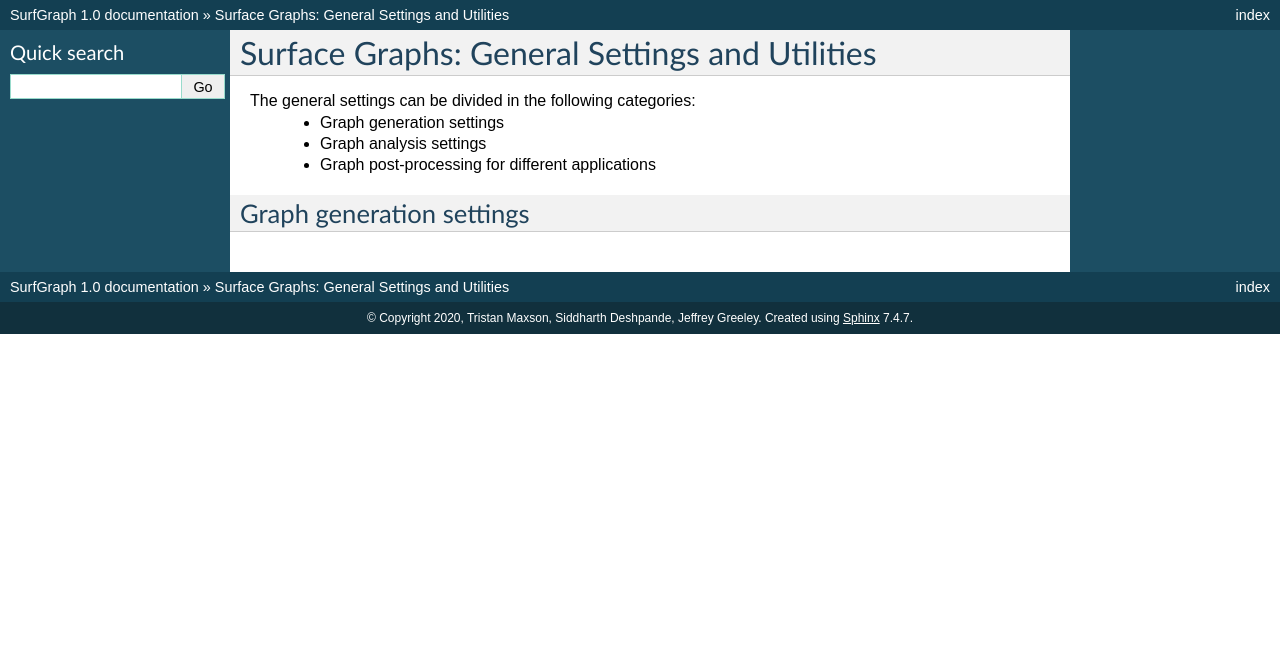
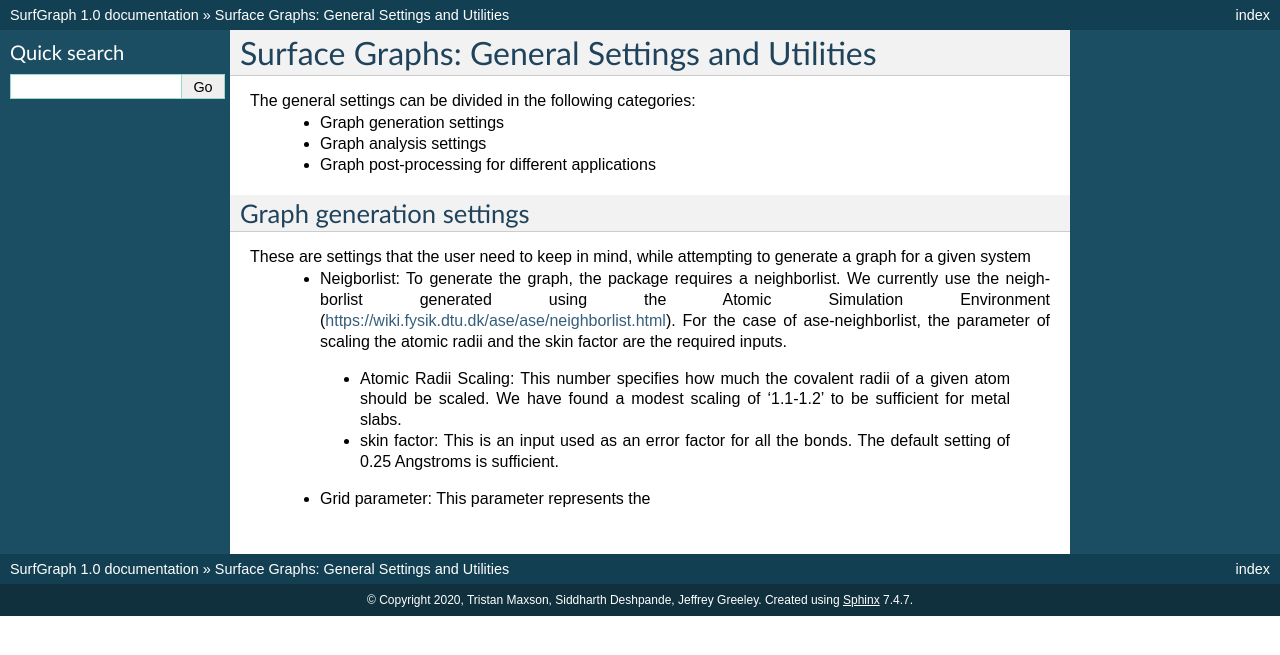
Before and after one commit to vsumaria/graph-theory-surfaces, a Sphinx documentation site: the page built from doc/source/Setting.rst, in a window 1280 px wide. Shown: the top 655 px of the page. Built offline with Sphinx 7.4.7, drawn with Linux system fonts in a browser that asks for light colours; formulas are drawn with MathJax 3; pages that are not in the unit, such as notebooks, are missing from menus.

Commit message:
Update doc/source/Setting.rst

```diff
--- a/doc/source/Setting.rst
+++ b/doc/source/Setting.rst
@@ -10,3 +10,8 @@ The general settings can be divided in the following categories:
 *************************
 Graph generation settings
 *************************
+These are settings that the user need to keep in mind, while attempting to generate a graph for a given system
+ * Neigborlist: To generate the graph, the package requires a neighborlist. We currently use the neighborlist generated using the Atomic Simulation Environment (https://wiki.fysik.dtu.dk/ase/ase/neighborlist.html). For the case of ase-neighborlist, the parameter of scaling the atomic radii and the skin factor are the required inputs.
+  * Atomic Radii Scaling: This number specifies how much the covalent radii of a given atom should be scaled. We have found a modest scaling of '1.1-1.2' to be sufficient for metal slabs.
+  * skin factor: This is an input used as an error factor for all the bonds. The default setting of 0.25 Angstroms is sufficient.
+ * Grid parameter: This parameter represents the
```
